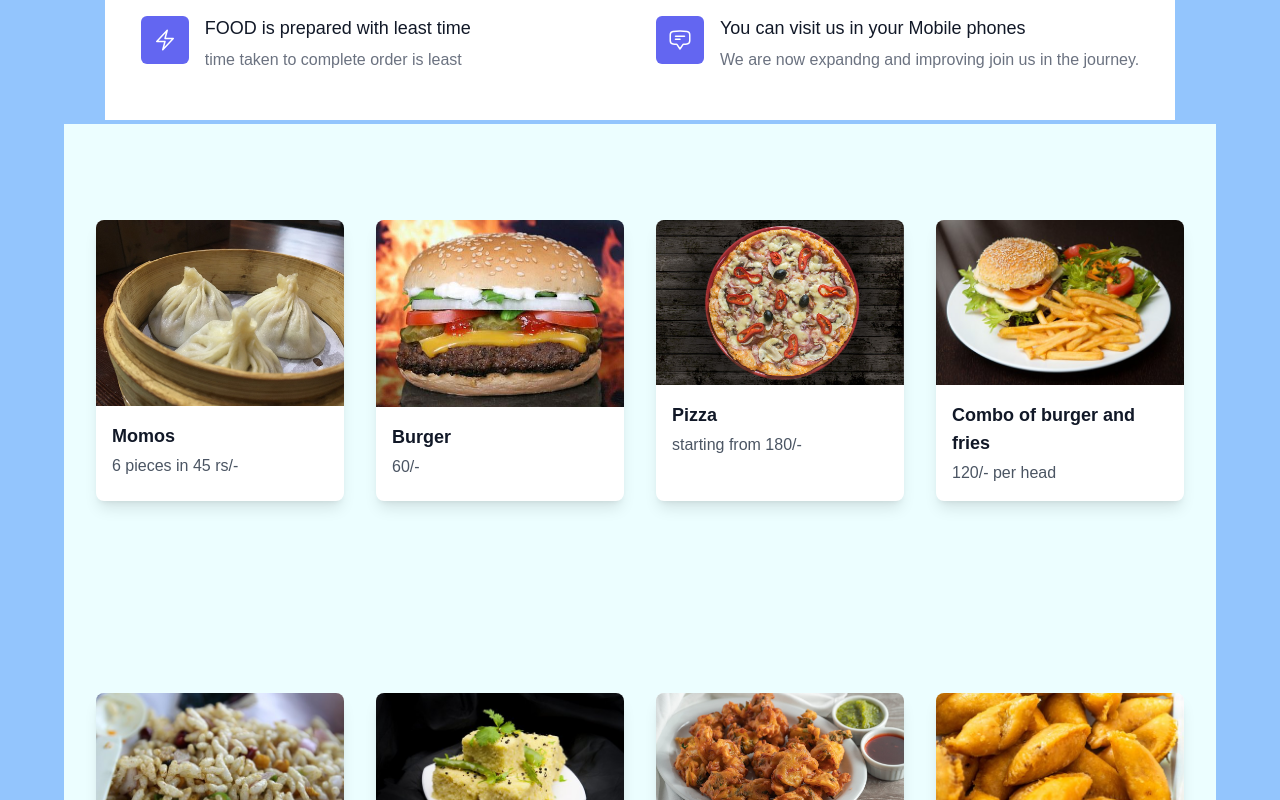
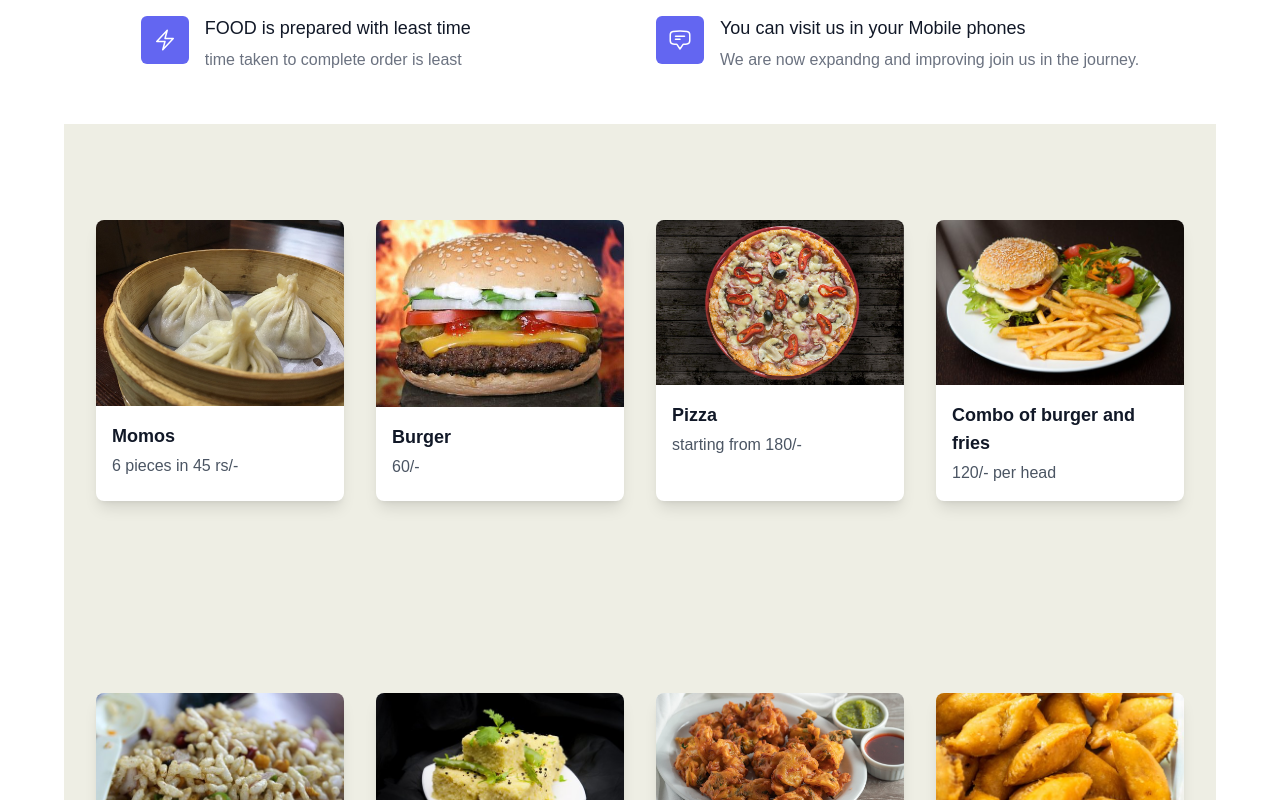
Before and after one commit to iamabhaytiwari343/canteen, a React (Create React App) app: page / in a window 1280 px wide. Shown: the part 2140-2940 px from the top of the page. Built offline with nearby package versions, Linux system fonts and the light colour scheme; no server answers; the database is empty.

Commit message:
UI changed

```diff
--- a/tailwind.config.js
+++ b/tailwind.config.js
@@ -55,14 +55,14 @@ module.exports = {
         headingColor: "#881337",
         textColor: "##0F172A",
         cartNumBg: "#e80013",
-        primary: "#93C5FD",
+        primary: "#FFFFFF",
         cardOverlay: "rgba(256,256,256,0.4)",
         lighttextGray: "#9ca0ab",
         card: "rgba(256,256,256,0.8)",
         cartBg: "#34D399",
         cartItem: "#2e3033",
         cartTotal: "#343739",
-        secondary: "#ECFEFF",
+        secondary: "#eeeee4",
       },
     },
   },
```
